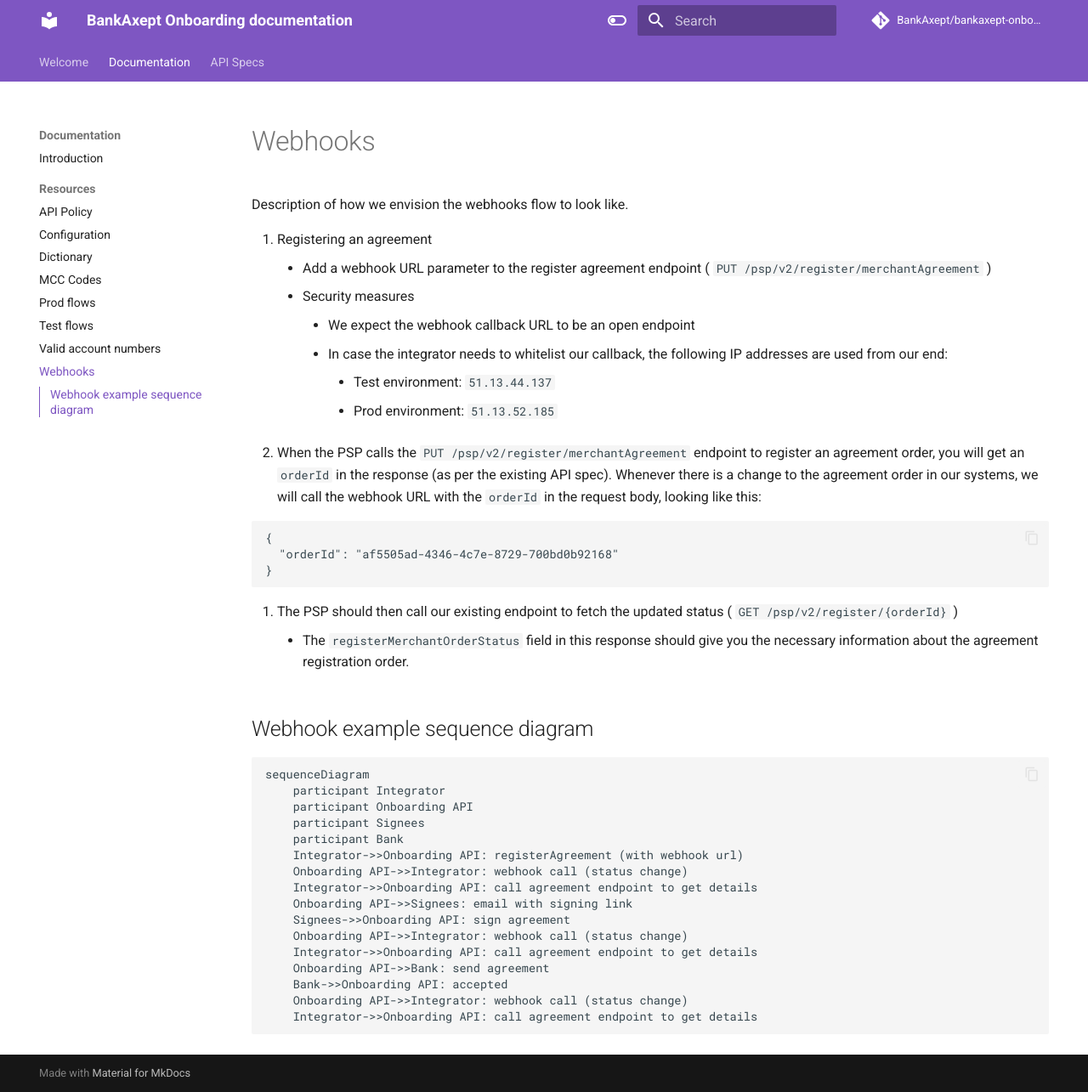
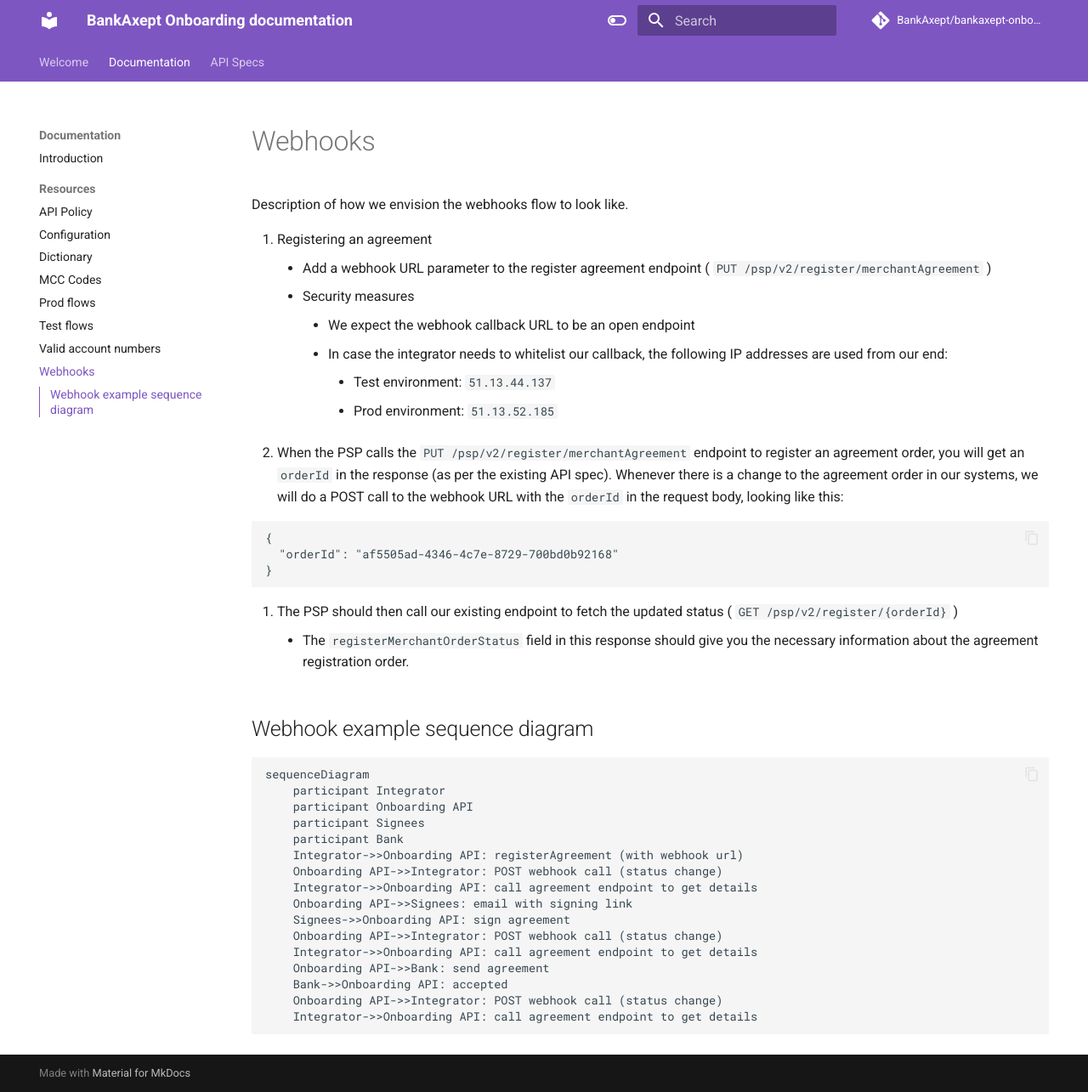
Before and after one commit to BankAxept/bankaxept-onboarding-external-documentation, an MkDocs documentation site: the page built from docs/webhooks.md, in a window 1280 px wide and 1285 px high. Shown: the whole window at 85% size. Built offline with MkDocs 1.6.1 and Material for MkDocs 9.7.7, drawn with Linux system fonts in a browser that asks for light colours; comment, search, counter and statistics services are not loaded.

Commit message:
make it clear the webhook calls are POST (#24)

````diff
--- a/docs/webhooks.md
+++ b/docs/webhooks.md
@@ -9,7 +9,7 @@ Description of how we envision the webhooks flow to look like.
             - Test environment: `51.13.44.137`
             - Prod environment: `51.13.52.185`
 2. When the PSP calls the `PUT /psp/v2/register/merchantAgreement` endpoint to register an agreement order, you will get an `orderId` in the response (as per the existing API spec).
-   Whenever there is a change to the agreement order in our systems, we will call the webhook URL with the `orderId` in the request body, looking like this:
+   Whenever there is a change to the agreement order in our systems, we will do a POST call to the webhook URL with the `orderId` in the request body, looking like this:
 ```
 {
   "orderId": "af5505ad-4346-4c7e-8729-700bd0b92168"
@@ -28,14 +28,14 @@ sequenceDiagram
     participant Signees
     participant Bank
     Integrator->>Onboarding API: registerAgreement (with webhook url)
-    Onboarding API->>Integrator: webhook call (status change)
+    Onboarding API->>Integrator: POST webhook call (status change)
     Integrator->>Onboarding API: call agreement endpoint to get details
     Onboarding API->>Signees: email with signing link
     Signees->>Onboarding API: sign agreement
-    Onboarding API->>Integrator: webhook call (status change)
+    Onboarding API->>Integrator: POST webhook call (status change)
     Integrator->>Onboarding API: call agreement endpoint to get details
     Onboarding API->>Bank: send agreement
     Bank->>Onboarding API: accepted
-    Onboarding API->>Integrator: webhook call (status change)
+    Onboarding API->>Integrator: POST webhook call (status change)
     Integrator->>Onboarding API: call agreement endpoint to get details
 ```
````
